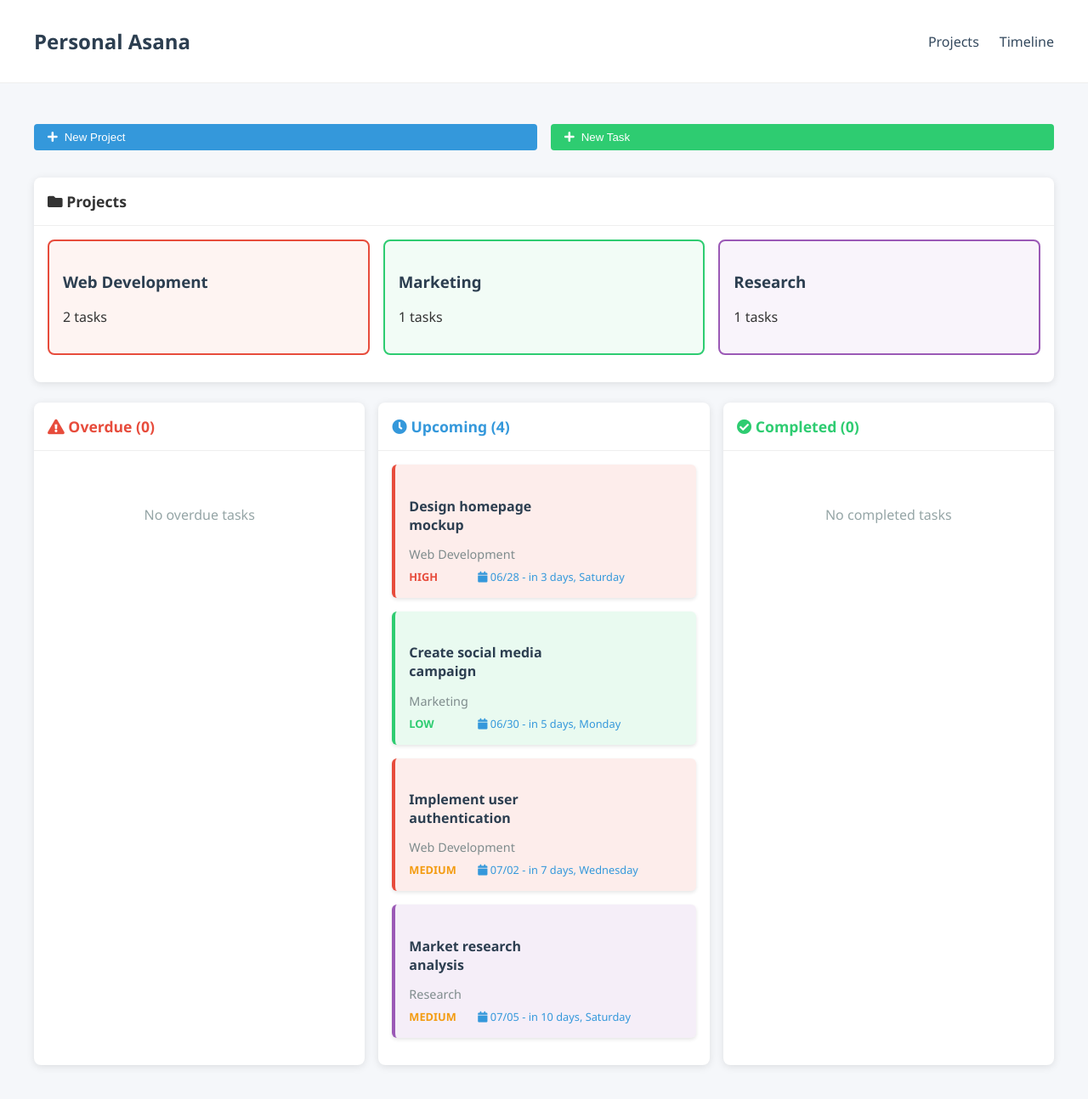
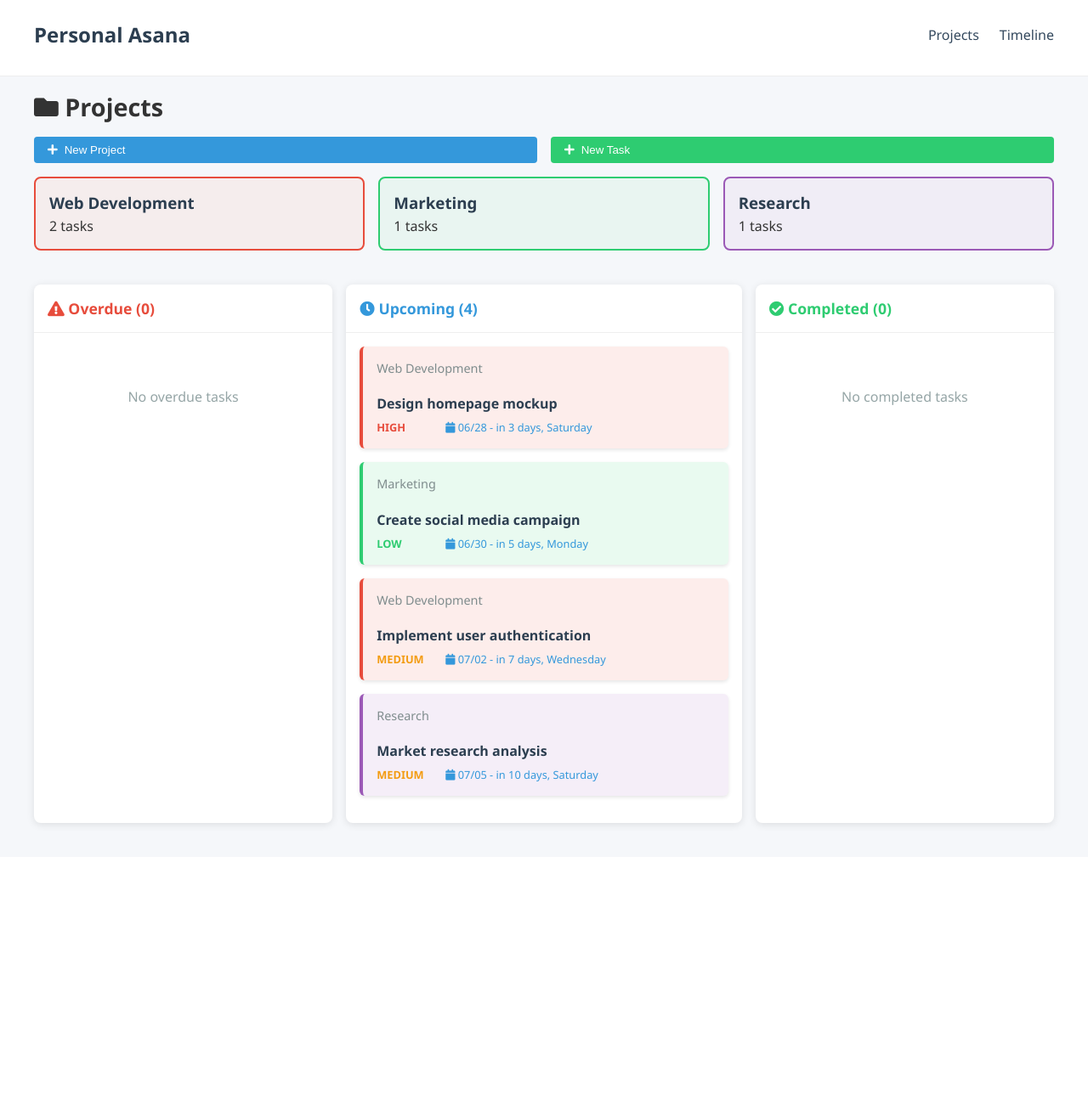
Before and after one commit to kinwong-ds/flask-task-manager, a Flask app: page / in a window 1280 px wide. Shown: the whole page at 85% size. After the commit the page ends 977 px from the top, so only its background shows below. Run offline with Flask 3, Linux system fonts and the light colour scheme; data comes from the database, SQL or seed files in the repository.

Commit message:
task and project bubble fix

```diff
--- a/app.py
+++ b/app.py
@@ -51,6 +51,11 @@
             'completed': self.completed,
             'priority': self.priority,
             'project_id': self.project_id,
+            'project': {
+                'id': self.project.id,
+                'name': self.project.name,
+                'color': self.project.color
+            } if self.project else None,
             'created_at': self.created_at.isoformat(),
             'completed_at': self.completed_at.isoformat() if self.completed_at else None
         }
--- a/static/css/base.css
+++ b/static/css/base.css
@@ -10,7 +10,7 @@
 .container {
     max-width: 1200px;
     margin: 0 auto;
-    padding: 1rem;
+    padding: 0.5rem 1rem 1rem; /* Reduced top padding */
 }
 
 .card {
@@ -136,6 +136,7 @@
     margin-bottom: 1rem;
     background-color: rgba(0,0,0,0.05);
     transition: all 0.3s ease;
+    position: relative;
 }
 
 .project-card.expanded {
@@ -181,8 +182,11 @@
 .task-item h4 {
     margin-bottom: 0.5rem;
     color: #2c3e50;
+    word-break: break-word;
+}
+
+.task-title {
     padding-right: 8rem;
-    word-break: break-word;
 }
 
 .task-item-content {
@@ -221,11 +225,14 @@
 
 .modal-content {
     background-color: white;
-    margin: 10% auto;
+    margin: 5% auto;
     padding: 2rem;
     border-radius: 8px;
     width: 80%;
     max-width: 600px;
+    max-height: 80vh;
+    overflow-y: auto;
+    position: relative;
 }
 
 .close {
@@ -282,7 +289,7 @@
     background: #fff;
     padding: 1rem 0;
     border-bottom: 1px solid #eee;
-    margin-bottom: 2rem;
+    margin-bottom: 0.5rem; /* Reduced from 2rem */
 }
 
 .navbar .container {
--- a/static/js/main.js
+++ b/static/js/main.js
@@ -17,16 +17,67 @@
     });
 });
 
+document.addEventListener('keydown', (event) => {
+    if (event.key === 'Escape') {
+        document.querySelectorAll('.modal').forEach(modal => {
+            if (modal.style.display === 'block') {
+                closeModal(modal.id);
+            }
+        });
+    }
+});
+
 function openViewTaskModal(button) {
     const task = JSON.parse(button.dataset.task);
     const content = document.getElementById('viewTaskContent');
+
+    // Format the due date nicely
+    let dueDateText = 'Not set';
+    if (task.due_date) {
+        const dueDate = new Date(task.due_date);
+        dueDateText = dueDate.toLocaleDateString('en-US', {
+            weekday: 'long',
+            year: 'numeric',
+            month: 'long',
+            day: 'numeric'
+        });
+    }
+
+    // Format the start date nicely
+    let startDateText = 'Not set';
+    if (task.start_date) {
+        const startDate = new Date(task.start_date);
+        startDateText = startDate.toLocaleDateString('en-US', {
+            weekday: 'long',
+            year: 'numeric',
+            month: 'long',
+            day: 'numeric'
+        });
+    }
+
     content.innerHTML = `
-        <h3>${task.title}</h3>
-        <p><strong>Project:</strong> ${task.project.name}</p>
-        <p><strong>Priority:</strong> ${task.priority}</p>
-        <p><strong>Due Date:</strong> ${task.due_date}</p>
-        <p><strong>Description:</strong></p>
-        <p>${task.description || 'No description provided.'}</p>
+        <div style="margin-bottom: 1.5rem;">
+            <h3 style="color: #2c3e50; margin-bottom: 0.5rem;">${task.title}</h3>
+            <p style="margin: 0;"><strong>Project:</strong> ${task.project ? task.project.name : 'No project'}</p>
+        </div>
+
+        <div style="display: grid; grid-template-columns: 1fr 1fr; gap: 1rem; margin-bottom: 1.5rem;">
+            <div>
+                <p style="margin: 0.5rem 0;"><strong>Priority:</strong> <span class="priority-${task.priority}">${task.priority.toUpperCase()}</span></p>
+                <p style="margin: 0.5rem 0;"><strong>Status:</strong> ${task.completed ? 'Completed' : 'Active'}</p>
+            </div>
+            <div>
+                <p style="margin: 0.5rem 0;"><strong>Start Date:</strong> ${startDateText}</p>
+                <p style="margin: 0.5rem 0;"><strong>Due Date:</strong> ${dueDateText}</p>
+            </div>
+        </div>
+
+        <div>
+            <p style="margin-bottom: 0.5rem;"><strong>Description:</strong></p>
+            <div style="background-color: #f8f9fa; padding: 1rem; border-radius: 4px; border-left: 3px solid ${task.project ? task.project.color : '#3498db'};">
+                ${task.description || 'No description provided.'}
+            </div>
+        </div>
     `;
     openModal('viewTaskModal');
 }
--- a/templates/index.html
+++ b/templates/index.html
@@ -1,7 +1,12 @@
 {% extends "base.html" %}
 
 {% block content %}
-<div class="grid grid-2" style="margin-bottom: 2rem;">
+<!-- Page Header -->
+<div class="page-header" style="margin-bottom: 1rem;">
+    <h1 style="margin: 0; font-size: 1.8rem;">
+        <i class="fas fa-folder"></i> Projects
+    </h1>
+    <div class="grid grid-2" style="margin-top: 1rem;">
         <button class="btn btn-primary" onclick="openModal('projectModal')">
             <i class="fas fa-plus"></i> New Project
         </button>
@@ -9,33 +14,30 @@
             <i class="fas fa-plus"></i> New Task
         </button>
     </div>
+</div>
 
-<!-- Projects Overview -->
-<div class="card">
-    <div class="card-header">
-        <i class="fas fa-folder"></i> Projects
-    </div>
-    <div class="card-body">
-        <div class="grid grid-3" id="projectsList">
+<!-- Projects Grid -->
+<div class="grid grid-3" id="projectsList" style="margin-bottom: 1.5rem;">
     {% for project in projects %}
     <div class="project-card" style="border-color: {{ project.color }}; background-color: {{ project.color }}10;" id="project-card-{{ project.id }}">
         <div class="project-card-header" onclick="toggleTasks({{ project.id }})">
             <div>
-                        <h3 class="project-name" style="color: #2c3e50;">{{ project.name }}</h3>
-                        <p class="task-count">{{ project.tasks|length }} tasks</p>
+                <h3 class="project-name" style="color: #2c3e50; margin: 0;">{{ project.name }}</h3>
+                <p class="task-count" style="margin: 0.25rem 0 0;">{{ project.tasks|length }} tasks</p>
             </div>
             <div class="project-actions">
                 <button class="btn btn-primary btn-sm" data-project='{{ project.to_dict() | tojson | safe }}' onclick='event.stopPropagation(); openEditProjectModal(this)'>
                     <i class="fas fa-pen"></i>
                 </button>
-                        <button class="btn btn-danger btn-sm" onclick="event.stopPropagation(); deleteProject({{ project.id }})">
+                <button class="btn btn-danger btn-sm" onclick="event.stopPropagation(); openDeleteProjectModal({{ project.id }})">
                     <i class="fas fa-trash"></i>
                 </button>
             </div>
         </div>
         <div class="project-tasks" id="project-tasks-{{ project.id }}" style="display: none;">
             {% for task in project.tasks %}
-                    <div class="task-item-preview" style="border-left-color: {{ project.color }};">
+            <div class="task-item-preview" style="border-left-color: {{ project.color }}; cursor: pointer;"
+                 data-task='{{ task.to_dict() | tojson | safe }}' onclick='openViewTaskModal(this)'>
                 <span>{{ task.title }}</span>
                 <span class="priority-{{ task.priority }}">{{ task.priority }}</span>
             </div>
@@ -43,8 +45,6 @@
         </div>
     </div>
     {% endfor %}
-        </div>
-    </div>
 </div>
 
 <!-- Tasks Sections -->
@@ -59,22 +59,29 @@
                 {% for task in overdue_tasks %}
                 <div class="task-item" data-task-id="{{ task.id }}" style="border-left-color: {{ task.project.color }}; background-color: {{ task.project.color }}1A;">
                     <div class="task-item-content">
+                        <div class="task-title">
                             <div style="flex: 1;">
+                                <div style="display: flex; justify-content: space-between; align-items: center; margin-bottom: 0.5rem;">
+                                    <p style="color: #7f8c8d; font-size: 0.9rem; margin: 0;">{{ task.project.name }}</p>
+                                </div>
                                 <h4 style="margin-bottom: 0.5rem; color: #2c3e50;">{{ task.title }}</h4>
-                            <p style="color: #7f8c8d; font-size: 0.9rem; margin-bottom: 0.5rem;">{{ task.project.name }}</p>
                                 <div class="task-meta">
                                     <span class="priority-{{ task.priority }}">{{ task.priority.upper() }}</span>
                                     <span class="task-due-date" style="color: #e74c3c;"><i class="fas fa-calendar"></i> {{ task.due_date.strftime('%m/%d') }} - {% set delta = date.today() - task.due_date %}{% if delta.days == 1 %}Yesterday{% else %}{{ delta.days }} days ago{% endif %}, {{ task.due_date.strftime('%A') }}</span>
                                 </div>
                             </div>
+                        </div>
                         <div class="task-actions">
+                            <button class="btn btn-view btn-sm" data-task='{{ task.to_dict() | tojson | safe }}' onclick='openViewTaskModal(this)'>
+                                <i class="fas fa-eye"></i>
+                            </button>
                             <button class="btn btn-primary btn-sm" data-task='{{ task.to_dict() | tojson | safe }}' onclick='openEditTaskModal(this)'>
                                 <i class="fas fa-pen"></i>
                             </button>
                             <button class="btn btn-success btn-sm" onclick="toggleTask({{ task.id }})">
                                 <i class="fas fa-check"></i>
                             </button>
-                            <button class="btn btn-danger btn-sm" onclick="deleteTask({{ task.id }})">
+                            <button class="btn btn-danger btn-sm" onclick="openDeleteTaskModal({{ task.id }})">
                                 <i class="fas fa-trash"></i>
                             </button>
                         </div>
@@ -98,22 +105,29 @@
                 {% for task in upcoming_tasks %}
                 <div class="task-item" data-task-id="{{ task.id }}" style="border-left-color: {{ task.project.color }}; background-color: {{ task.project.color }}1A;">
                     <div class="task-item-content">
+                        <div class="task-title">
                             <div style="flex: 1;">
+                                <div style="display: flex; justify-content: space-between; align-items: center; margin-bottom: 0.5rem;">
+                                    <p style="color: #7f8c8d; font-size: 0.9rem; margin: 0;">{{ task.project.name }}</p>
+                                </div>
                                 <h4 style="margin-bottom: 0.5rem; color: #2c3e50;">{{ task.title }}</h4>
-                            <p style="color: #7f8c8d; font-size: 0.9rem; margin-bottom: 0.5rem;">{{ task.project.name }}</p>
                                 <div class="task-meta">
                                     <span class="priority-{{ task.priority }}">{{ task.priority.upper() }}</span>
                                     <span class="task-due-date" style="color: #3498db;"><i class="fas fa-calendar"></i> {{ task.due_date.strftime('%m/%d') }} - {% set delta = task.due_date - date.today() %}{% if delta.days == 0 %}Today{% elif delta.days == 1 %}Tomorrow{% else %}in {{ delta.days }} days{% endif %}, {{ task.due_date.strftime('%A') }}</span>
                                 </div>
                             </div>
+                        </div>
                         <div class="task-actions">
+                            <button class="btn btn-view btn-sm" data-task='{{ task.to_dict() | tojson | safe }}' onclick='openViewTaskModal(this)'>
+                                <i class="fas fa-eye"></i>
+                            </button>
                             <button class="btn btn-primary btn-sm" data-task='{{ task.to_dict() | tojson | safe }}' onclick='openEditTaskModal(this)'>
                                 <i class="fas fa-pen"></i>
                             </button>
                             <button class="btn btn-success btn-sm" onclick="toggleTask({{ task.id }})">
                                 <i class="fas fa-check"></i>
                             </button>
-                            <button class="btn btn-danger btn-sm" onclick="deleteTask({{ task.id }})">
+                            <button class="btn btn-danger btn-sm" onclick="openDeleteTaskModal({{ task.id }})">
                                 <i class="fas fa-trash"></i>
                             </button>
                         </div>
@@ -137,22 +151,29 @@
                 {% for task in completed_tasks %}
                 <div class="task-item task-completed" data-task-id="{{ task.id }}" style="border-left-color: {{ task.project.color }}; background-color: {{ task.project.color }}1A;">
                     <div class="task-item-content">
+                        <div class="task-title">
                             <div style="flex: 1;">
+                                <div style="display: flex; justify-content: space-between; align-items: center; margin-bottom: 0.5rem;">
+                                    <p style="color: #7f8c8d; font-size: 0.9rem; margin: 0;">{{ task.project.name }}</p>
+                                </div>
                                 <h4 style="margin-bottom: 0.5rem; color: #2c3e50;">{{ task.title }}</h4>
-                            <p style="color: #7f8c8d; font-size: 0.9rem; margin-bottom: 0.5rem;">{{ task.project.name }}</p>
                                 <div class="task-meta">
                                     <span class="priority-{{ task.priority }}">{{ task.priority.upper() }}</span>
                                     <span style="color: #2ecc71;"><i class="fas fa-check"></i> Completed</span>
                                 </div>
                             </div>
+                        </div>
                         <div class="task-actions">
+                            <button class="btn btn-view btn-sm" data-task='{{ task.to_dict() | tojson | safe }}' onclick='openViewTaskModal(this)'>
+                                <i class="fas fa-eye"></i>
+                            </button>
                             <button class="btn btn-primary btn-sm" data-task='{{ task.to_dict() | tojson | safe }}' onclick='openEditTaskModal(this)'>
                                 <i class="fas fa-pen"></i>
                             </button>
                             <button class="btn btn-primary btn-sm" onclick="toggleTask({{ task.id }})">
                                 <i class="fas fa-undo"></i>
                             </button>
-                            <button class="btn btn-danger btn-sm" onclick="deleteTask({{ task.id }})">
+                            <button class="btn btn-danger btn-sm" onclick="openDeleteTaskModal({{ task.id }})">
                                 <i class="fas fa-trash"></i>
                             </button>
                         </div>
@@ -307,6 +328,43 @@
     </div>
 </div>
 
+<!-- View Task Modal -->
+<div id="viewTaskModal" class="modal">
+    <div class="modal-content">
+        <span class="close" onclick="closeModal('viewTaskModal')">&times;</span>
+        <h2 style="margin-bottom: 1.5rem;">Task Details</h2>
+        <div id="viewTaskContent">
+            <!-- Task details will be populated here -->
+        </div>
+    </div>
+</div>
+
+<!-- Delete Task Modal -->
+<div id="deleteTaskModal" class="modal">
+    <div class="modal-content">
+        <span class="close" onclick="closeModal('deleteTaskModal')">&times;</span>
+        <h2 style="margin-bottom: 1.5rem;">Confirm Deletion</h2>
+        <p>Are you sure you want to delete this task?</p>
+        <div style="display: flex; justify-content: flex-end; gap: 1rem; margin-top: 1.5rem;">
+            <button class="btn" onclick="closeModal('deleteTaskModal')">Cancel</button>
+            <button id="confirmDeleteBtn" class="btn btn-danger">Delete</button>
+        </div>
+    </div>
+</div>
+
+<!-- Delete Project Modal -->
+<div id="deleteProjectModal" class="modal">
+    <div class="modal-content">
+        <span class="close" onclick="closeModal('deleteProjectModal')">&times;</span>
+        <h2 style="margin-bottom: 1.5rem;">Confirm Deletion</h2>
+        <p>Are you sure you want to delete this project? All associated tasks will also be deleted.</p>
+        <div style="display: flex; justify-content: flex-end; gap: 1rem; margin-top: 1.5rem;">
+            <button class="btn" onclick="closeModal('deleteProjectModal')">Cancel</button>
+            <button id="confirmDeleteProjectBtn" class="btn btn-danger">Delete</button>
+        </div>
+    </div>
+</div>
+
 {% endblock %}
 
 {% block scripts %}
@@ -407,9 +465,13 @@
         }
     }
 
+    function openDeleteTaskModal(taskId) {
+        openModal('deleteTaskModal');
+        document.getElementById('confirmDeleteBtn').onclick = () => confirmDeleteTask(taskId);
+    }
+
     // Delete task
-    async function deleteTask(taskId) {
-        if (confirm('Are you sure you want to delete this task?')) {
+    async function confirmDeleteTask(taskId) {
         try {
             await apiCall(`/api/tasks/${taskId}`, {
                 method: 'DELETE'
@@ -421,11 +483,14 @@
             showNotification('Error deleting task', 'error');
         }
     }
+
+    function openDeleteProjectModal(projectId) {
+        openModal('deleteProjectModal');
+        document.getElementById('confirmDeleteProjectBtn').onclick = () => confirmDeleteProject(projectId);
     }
 
     // Delete project
-    async function deleteProject(projectId) {
-        if (confirm('Are you sure you want to delete this project? All associated tasks will be deleted.')) {
+    async function confirmDeleteProject(projectId) {
         try {
             await apiCall(`/api/projects/${projectId}`, {
                 method: 'DELETE'
@@ -435,7 +500,6 @@
             location.reload();
         } catch (error) {
             showNotification('Error deleting project', 'error');
-            }
         }
     }
 
```
Also changed, not shown: Screenshot 2025-06-25 at 12.31.02 PM.png (added). Lines whose indentation alone changed are shown as unchanged.
